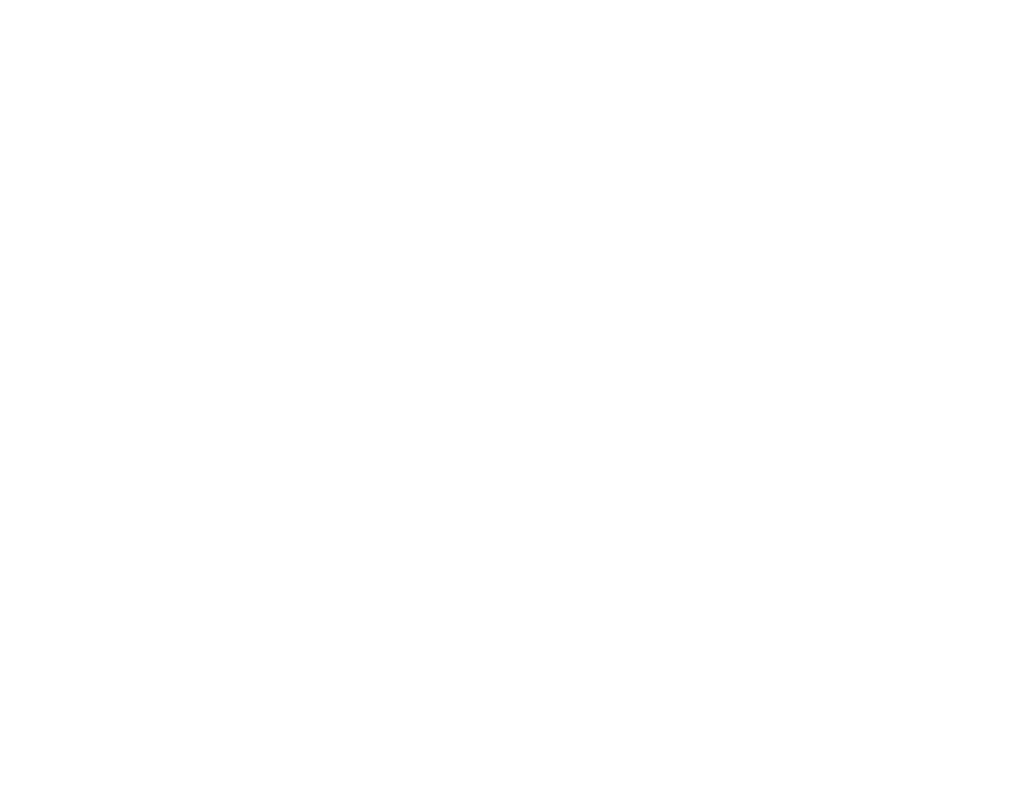
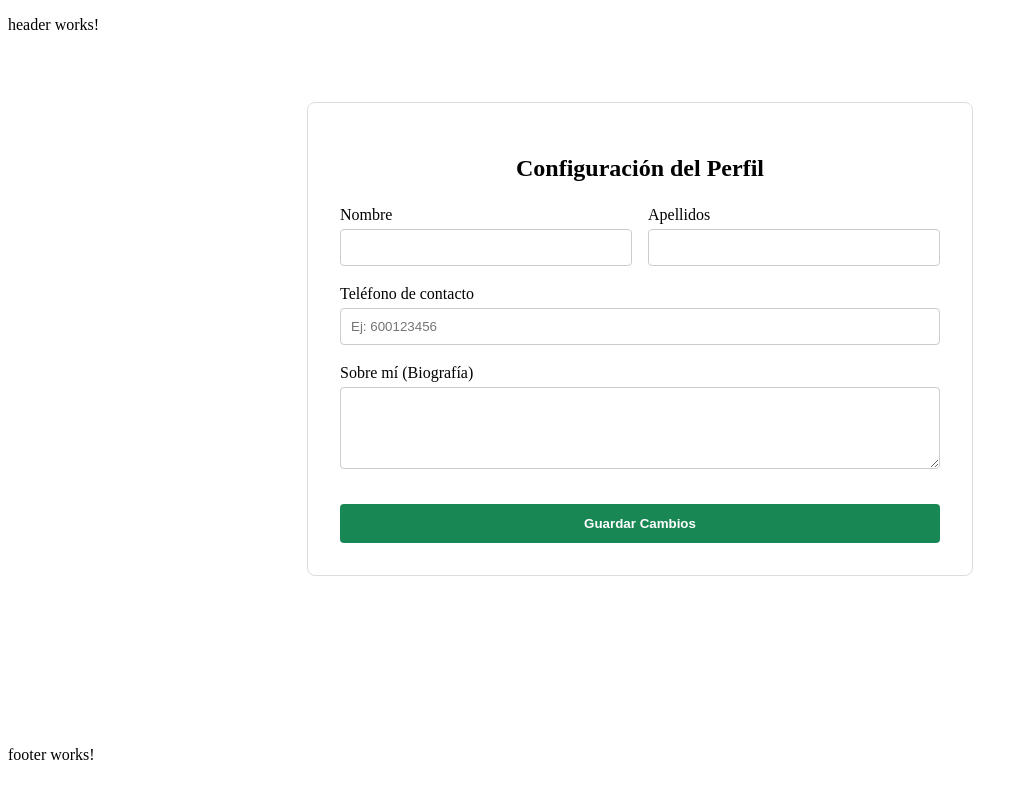
Before and after one commit to SyTW2627/E11_EVENTLY, an Angular app in the folder frontend/: page /perfil in a window 1280 px wide. Before the commit this address led to /. Shown: the whole page, without its empty margins (0-1028 px from the left). Built offline with nearby package versions, Linux system fonts and the light colour scheme.

Commit message:
feat: pantalla de configuracion de perfil reactiva

```diff
--- a/frontend/src/app/app.routes.ts
+++ b/frontend/src/app/app.routes.ts
@@ -1,6 +1,7 @@
 import { Routes } from '@angular/router';
 import { MainLayoutComponent } from './layout/main-layout/main-layout';
 import { LoginComponent } from './features/auth/login/login';
+import { ProfileComponent } from './features/user/profile/profile';
 
 export const routes: Routes = [
   {
@@ -8,7 +9,7 @@ export const routes: Routes = [
     component: MainLayoutComponent,
     children: [
       { path: 'login', component: LoginComponent }, // Ruta login
-      // Aquí irán las siguientes pantallas
+      { path: 'perfil', component: ProfileComponent },
     ]
   }
 ];
--- /dev/null
+++ b/frontend/src/app/features/user/profile/profile.html
@@ -0,0 +1,48 @@
+<div style="max-width: 600px; margin: 2rem auto; padding: 2rem; border: 1px solid #ddd; border-radius: 8px;">
+  <h2 style="margin-bottom: 1.5rem; text-align: center;">Configuración del Perfil</h2>
+
+  <form [formGroup]="profileForm" (ngSubmit)="onSubmit()" style="display: flex; flex-direction: column; gap: 1.2rem;">
+
+    <!-- Fila para Nombre y Apellidos -->
+    <div style="display: flex; gap: 1rem;">
+      <div style="flex: 1; display: flex; flex-direction: column; gap: 0.3rem;">
+        <label for="nombre">Nombre</label>
+        <input id="nombre" type="text" formControlName="nombre" style="padding: 10px; border-radius: 4px; border: 1px solid #ccc;">
+        @if (profileForm.controls.nombre.touched && profileForm.controls.nombre.hasError('required')) {
+          <span style="color: #dc3545; font-size: 0.85rem;">El nombre es obligatorio.</span>
+        }
+      </div>
+
+      <div style="flex: 1; display: flex; flex-direction: column; gap: 0.3rem;">
+        <label for="apellidos">Apellidos</label>
+        <input id="apellidos" type="text" formControlName="apellidos" style="padding: 10px; border-radius: 4px; border: 1px solid #ccc;">
+        @if (profileForm.controls.apellidos.touched && profileForm.controls.apellidos.hasError('required')) {
+          <span style="color: #dc3545; font-size: 0.85rem;">Los apellidos son obligatorios.</span>
+        }
+      </div>
+    </div>
+
+    <!-- Campo Teléfono -->
+    <div style="display: flex; flex-direction: column; gap: 0.3rem;">
+      <label for="telefono">Teléfono de contacto</label>
+      <input id="telefono" type="tel" formControlName="telefono" placeholder="Ej: 600123456" style="padding: 10px; border-radius: 4px; border: 1px solid #ccc;">
+      @if (profileForm.controls.telefono.touched && profileForm.controls.telefono.hasError('pattern')) {
+        <span style="color: #dc3545; font-size: 0.85rem;">Debe contener exactamente 9 números.</span>
+      }
+    </div>
+
+    <!-- Campo Biografía -->
+    <div style="display: flex; flex-direction: column; gap: 0.3rem;">
+      <label for="biografia">Sobre mí (Biografía)</label>
+      <textarea id="biografia" formControlName="biografia" rows="4" style="padding: 10px; border-radius: 4px; border: 1px solid #ccc; resize: vertical;"></textarea>
+      @if (profileForm.controls.biografia.touched && profileForm.controls.biografia.hasError('maxlength')) {
+        <span style="color: #dc3545; font-size: 0.85rem;">Máximo 200 caracteres.</span>
+      }
+    </div>
+
+    <!-- Botón Guardar -->
+    <button type="submit" style="margin-top: 1rem; padding: 12px; background-color: #198754; color: white; border: none; border-radius: 4px; cursor: pointer; font-weight: bold;">
+      Guardar Cambios
+    </button>
+  </form>
+</div>
--- /dev/null
+++ b/frontend/src/app/features/user/profile/profile.ts
@@ -0,0 +1,48 @@
+import { Component, inject, OnInit } from '@angular/core';
+import { ReactiveFormsModule, FormBuilder, Validators } from '@angular/forms';
+import { ApiService } from '../../../core/services/api';
+
+@Component({
+  selector: 'app-profile',
+  imports: [ReactiveFormsModule],
+  templateUrl: './profile.html',
+  styleUrl: './profile.scss'
+})
+export class ProfileComponent implements OnInit {
+  private fb = inject(FormBuilder);
+  private api = inject(ApiService);
+
+  // Formulario de perfil con sus validaciones
+  profileForm = this.fb.nonNullable.group({
+    nombre: ['', [Validators.required, Validators.minLength(2)]],
+    apellidos: ['', [Validators.required]],
+    telefono: ['', [Validators.pattern('^[0-9]{9}$')]], // Validación básica de 9 números
+    biografia: ['', [Validators.maxLength(200)]]
+  });
+
+  ngOnInit() {
+    // Aquí en el futuro haremos un this.api.get('users/me') para cargar
+    // los datos actuales del usuario y rellenar el formulario usando:
+    // this.profileForm.patchValue(datosDelBackend);
+  }
+
+  onSubmit() {
+    if (this.profileForm.valid) {
+      const profileData = this.profileForm.getRawValue();
+
+      // Simulamos la petición PUT para actualizar el perfil
+      this.api.put('users/profile', profileData).subscribe({
+        next: (response) => {
+          console.log('¡Perfil actualizado!', response);
+          alert('Tus datos se han guardado correctamente.');
+        },
+        error: (err) => {
+          console.error('Error al actualizar el perfil', err);
+          alert('Hubo un error al guardar los datos.');
+        }
+      });
+    } else {
+      this.profileForm.markAllAsTouched();
+    }
+  }
+}
```
Also changed, not shown: frontend/src/app/features/user/profile/profile.scss (added), 1 other file (tests, documents, lock files or other folders).
